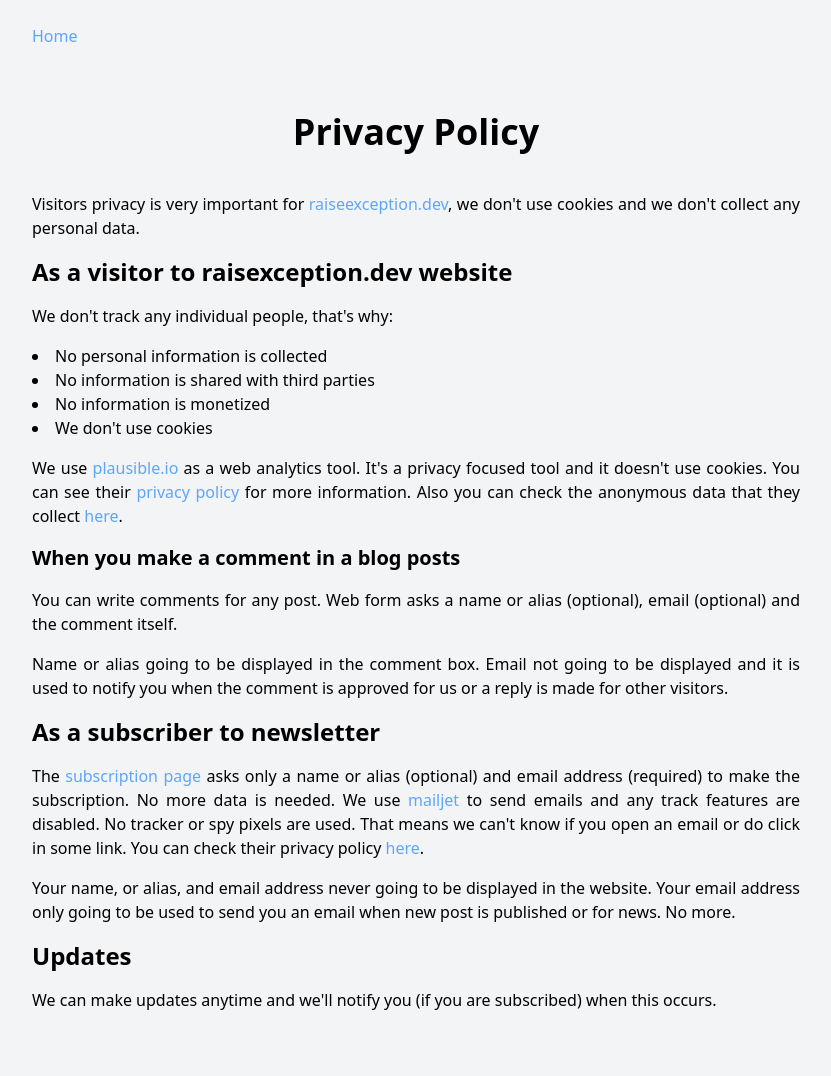
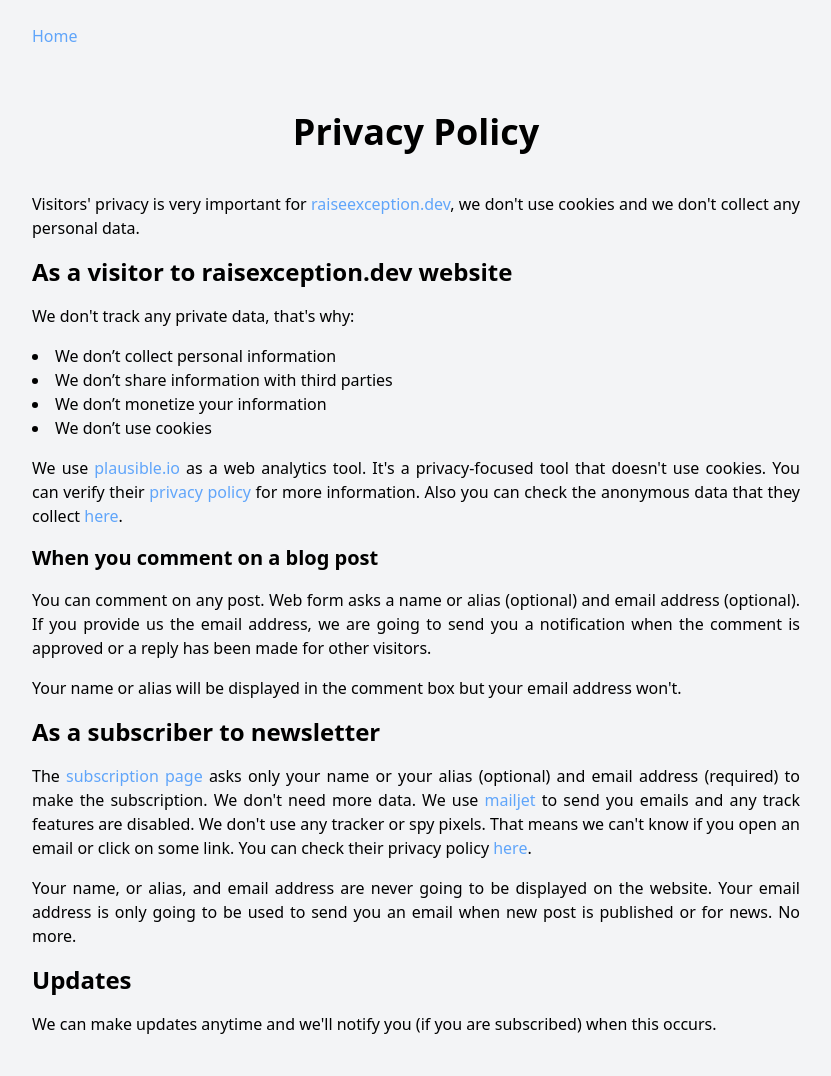
Before and after one commit to pity7736/raiseexception, a Python web app: template raiseexception/templates/privacy_policy.html in a window 1280 px wide. Shown: the whole page, without its empty margins (224-1055 px from the left). Before the commit the page ends 1010 px from the top, so only its background shows below. Run offline with Jinja, Linux system fonts and the light colour scheme; the template is opened without the code that fills it, so the values that code supplies are empty; style sheets or scripts are compiled from the project's sources.

Commit message:
fix: privacy policy

```diff
--- a/raiseexception/templates/privacy_policy.html
+++ b/raiseexception/templates/privacy_policy.html
@@ -6,22 +6,22 @@
         <article class="container mx-auto mt-10">
             <h1 class="text-4xl font-extrabold mt-16 text-center">Privacy Policy</h1>
             <div class="my-10 space-y-4 text-justify">
-                <p>Visitors privacy is very important for <a href="/">raiseexception.dev</a>, we don't use cookies and we don't collect any personal data.</p>
+                <p>Visitors' privacy is very important for <a href="/">raiseexception.dev</a>, we don't use cookies and we don't collect any personal data.</p>
                 <h2>As a visitor to raisexception.dev website</h2>
-                <p>We don't track any individual people, that's why:</p>
+                <p>We don't track any private data, that's why:</p>
                 <ul>
-                    <li>No personal information is collected</li>
-                    <li>No information is shared with third parties</li>
-                    <li>No information is monetized</li>
-                    <li>We don't use cookies</li>
+                    <li>We don’t collect personal information</li>
+                    <li>We don’t share information with third parties</li>
+                    <li>We don’t monetize your information</li>
+                    <li>We don’t use cookies</li>
                 </ul>
-                <p>We use <a href="https://plausible.io/" target="_blank">plausible.io</a> as a web analytics tool. It's a privacy focused tool and it doesn't use cookies. You can see their <a href="https://plausible.io/privacy" target="_blank">privacy policy</a> for more information. Also you can check the anonymous data that they collect <a href="https://plausible.io/data-policy" target="_blank">here</a>.</p>
-                <h3>When you make a comment in a blog posts</h3>
-                <p>You can write comments for any post. Web form asks a name or alias (optional), email (optional) and the comment itself.</p>
-                <p>Name or alias going to be displayed in the comment box. Email not going to be displayed and it is used to notify you when the comment is approved for us or a reply is made for other visitors.</p>
+                <p>We use <a href="https://plausible.io/" target="_blank">plausible.io</a> as a web analytics tool. It's a privacy-focused tool that doesn't use cookies. You can verify their <a href="https://plausible.io/privacy" target="_blank">privacy policy</a> for more information. Also you can check the anonymous data that they collect <a href="https://plausible.io/data-policy" target="_blank">here</a>.</p>
+                <h3>When you comment on a blog post</h3>
+                <p>You can comment on any post. Web form asks a name or alias (optional) and email address (optional). If you provide us the email address, we are going to send you a notification when the comment is approved or a reply has been made for other visitors.</p>
+                <p>Your name or alias will be displayed in the comment box but your email address won't.</p>
                 <h2>As a subscriber to newsletter</h2>
-                <p>The <a href="/subscription">subscription page</a> asks only a name or alias (optional) and email address (required) to make the subscription. No more data is needed. We use <a href="https://www.mailjet.com/" target="_blank">mailjet</a> to send emails and any track features are disabled. No tracker or spy pixels are used. That means we can't know if you open an email or do click in some link. You can check their privacy policy <a href="https://www.mailjet.com/security-privacy/" target="_blank">here</a>.</p>
-                <p>Your name, or alias, and email address never going to be displayed in the website. Your email address only going to be used to send you an email when new post is published or for news. No more.</p>
+                <p>The <a href="/subscription">subscription page</a> asks only your name or your alias (optional) and email address (required) to make the subscription. We don't need more data. We use <a href="https://www.mailjet.com/" target="_blank">mailjet</a> to send you emails and any track features are disabled. We don't use any tracker or spy pixels. That means we can't know if you open an email or click on some link. You can check their privacy policy <a href="https://www.mailjet.com/security-privacy/" target="_blank">here</a>.</p>
+                <p>Your name, or alias, and email address are never going to be displayed on the website. Your email address is only going to be used to send you an email when new post is published or for news. No more.</p>
                 <h2>Updates</h2>
                 <p>We can make updates anytime and we'll notify you (if you are subscribed) when this occurs.</p>
             </div>
```
